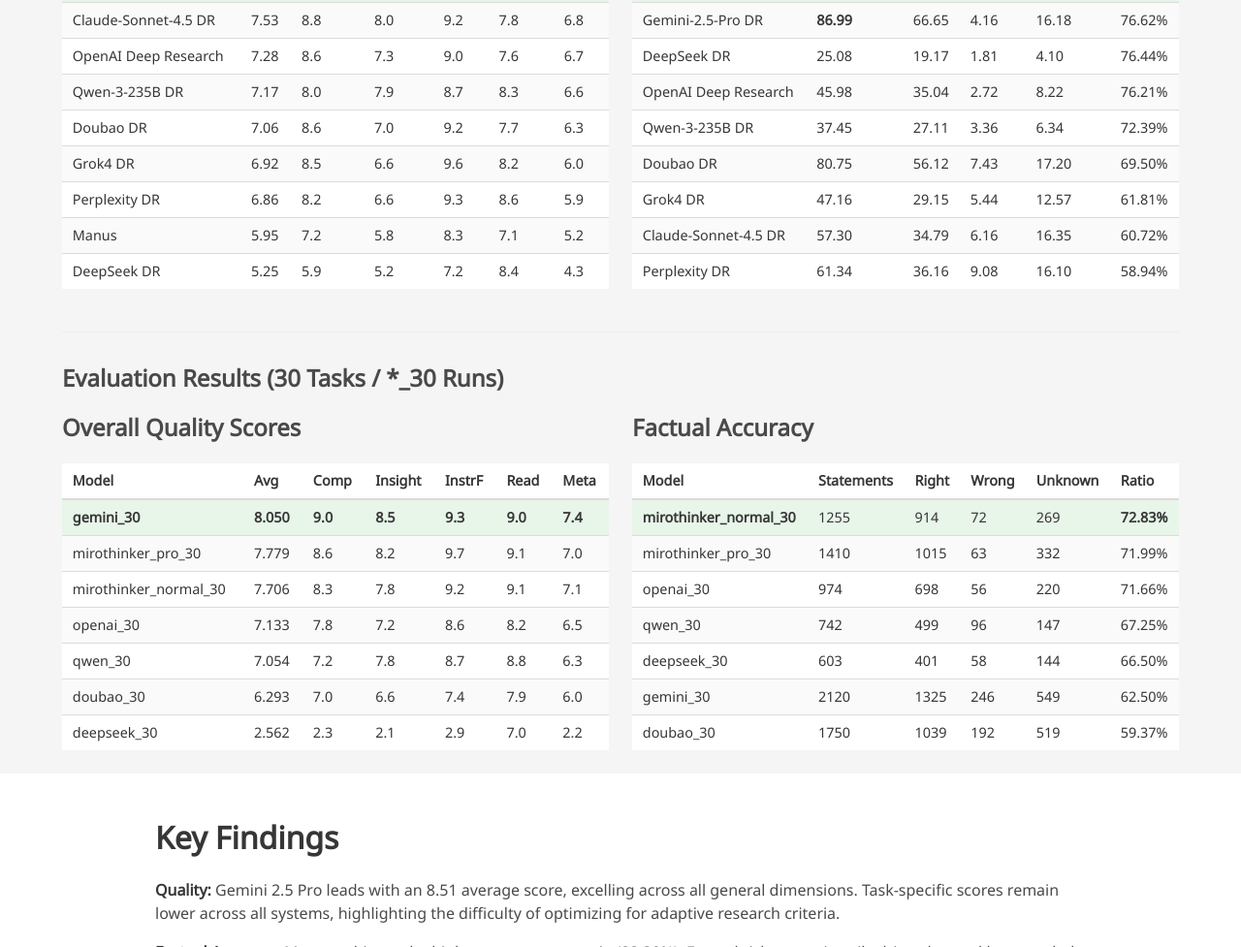
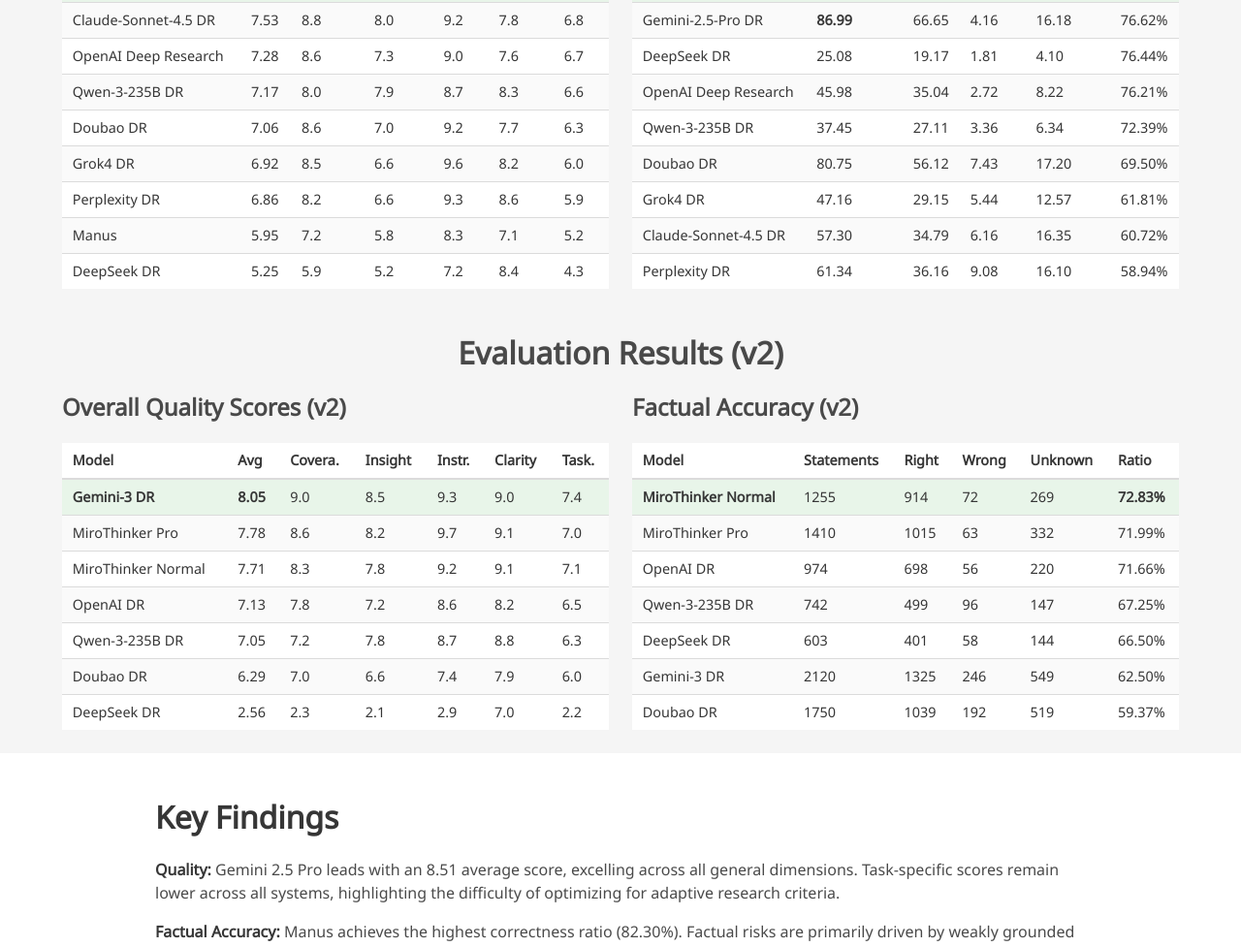
Before and after one commit to Infinity-AILab/deep_research_eval, a plain HTML site: page index.html in a window 1280 px wide. Shown: the part 3154-4131 px from the top of the page at 97% size. Drawn offline with nearby package versions, Linux system fonts and the light colour scheme; some icons are missing; a web font is replaced by a local one.

Commit message:
Update index.html

```diff
--- a/index.html
+++ b/index.html
@@ -448,40 +448,45 @@
               </div>
             </div>
           </div>
-<hr style="margin: 2rem 0; border: 0; border-top: 1px solid #eee;">
+        </div>
+      </div>
+    </div>
+  </section>
 
-<h3 class="title is-4" style="margin-top: 0.5rem;">Evaluation Results (30 Tasks / *_30 Runs)</h3>
-
+  <section class="hero is-light is-small">
+  <div class="hero-body">
+    <div class="container">
+      <h2 class="title is-3 has-text-centered">Evaluation Results (v2)</h2>
+      <div class="content">
         <div class="columns">
-  <!-- Overall Quality Scores (v2) -->
           <div class="column">
-    <h3 class="title is-4">Overall Quality Scores</h3>
+            <h3 class="title is-4">Overall Quality Scores (v2)</h3>
             <div style="overflow-x: auto;">
               <table class="table is-striped is-fullwidth" style="font-size: 0.9rem;">
                 <thead>
                   <tr>
                     <th>Model</th>
                     <th>Avg</th>
-            <th>Comp</th>
+                    <th>Covera.</th>
                     <th>Insight</th>
-            <th>InstrF</th>
-            <th>Read</th>
-            <th>Meta</th>
+                    <th>Instr.</th>
+                    <th>Clarity</th>
+                    <th>Task.</th>
                   </tr>
                 </thead>
                 <tbody>
                   <tr style="background-color: #e8f5e9;">
-            <td><strong>gemini_30</strong></td>
-            <td><strong>8.050</strong></td>
-            <td><strong>9.0</strong></td>
-            <td><strong>8.5</strong></td>
-            <td><strong>9.3</strong></td>
-            <td><strong>9.0</strong></td>
-            <td><strong>7.4</strong></td>
+                    <td><strong>Gemini-3 DR</strong></td>
+                    <td><strong>8.05</strong></td>
+                    <td>9.0</td>
+                    <td>8.5</td>
+                    <td>9.3</td>
+                    <td>9.0</td>
+                    <td>7.4</td>
                   </tr>
                   <tr>
-            <td>mirothinker_pro_30</td>
-            <td>7.779</td>
+                    <td>MiroThinker Pro</td>
+                    <td>7.78</td>
                     <td>8.6</td>
                     <td>8.2</td>
                     <td>9.7</td>
@@ -489,8 +494,8 @@
                     <td>7.0</td>
                   </tr>
                   <tr>
-            <td>mirothinker_normal_30</td>
-            <td>7.706</td>
+                    <td>MiroThinker Normal</td>
+                    <td>7.71</td>
                     <td>8.3</td>
                     <td>7.8</td>
                     <td>9.2</td>
@@ -498,8 +503,8 @@
                     <td>7.1</td>
                   </tr>
                   <tr>
-            <td>openai_30</td>
-            <td>7.133</td>
+                    <td>OpenAI DR</td>
+                    <td>7.13</td>
                     <td>7.8</td>
                     <td>7.2</td>
                     <td>8.6</td>
@@ -507,8 +512,8 @@
                     <td>6.5</td>
                   </tr>
                   <tr>
-            <td>qwen_30</td>
-            <td>7.054</td>
+                    <td>Qwen-3-235B DR</td>
+                    <td>7.05</td>
                     <td>7.2</td>
                     <td>7.8</td>
                     <td>8.7</td>
@@ -516,8 +521,8 @@
                     <td>6.3</td>
                   </tr>
                   <tr>
-            <td>doubao_30</td>
-            <td>6.293</td>
+                    <td>Doubao DR</td>
+                    <td>6.29</td>
                     <td>7.0</td>
                     <td>6.6</td>
                     <td>7.4</td>
@@ -525,8 +530,8 @@
                     <td>6.0</td>
                   </tr>
                   <tr>
-            <td>deepseek_30</td>
-            <td>2.562</td>
+                    <td>DeepSeek DR</td>
+                    <td>2.56</td>
                     <td>2.3</td>
                     <td>2.1</td>
                     <td>2.9</td>
@@ -538,9 +543,8 @@
             </div>
           </div>
 
-  <!-- Factual Accuracy (v2) -->
           <div class="column">
-    <h3 class="title is-4">Factual Accuracy</h3>
+            <h3 class="title is-4">Factual Accuracy (v2)</h3>
             <div style="overflow-x: auto;">
               <table class="table is-striped is-fullwidth" style="font-size: 0.9rem;">
                 <thead>
@@ -555,7 +559,7 @@
                 </thead>
                 <tbody>
                   <tr style="background-color: #e8f5e9;">
-            <td><strong>mirothinker_normal_30</strong></td>
+                    <td><strong>MiroThinker Normal</strong></td>
                     <td>1255</td>
                     <td>914</td>
                     <td>72</td>
@@ -563,7 +567,7 @@
                     <td><strong>72.83%</strong></td>
                   </tr>
                   <tr>
-            <td>mirothinker_pro_30</td>
+                    <td>MiroThinker Pro</td>
                     <td>1410</td>
                     <td>1015</td>
                     <td>63</td>
@@ -571,7 +575,7 @@
                     <td>71.99%</td>
                   </tr>
                   <tr>
-            <td>openai_30</td>
+                    <td>OpenAI DR</td>
                     <td>974</td>
                     <td>698</td>
                     <td>56</td>
@@ -579,7 +583,7 @@
                     <td>71.66%</td>
                   </tr>
                   <tr>
-            <td>qwen_30</td>
+                    <td>Qwen-3-235B DR</td>
                     <td>742</td>
                     <td>499</td>
                     <td>96</td>
@@ -587,7 +591,7 @@
                     <td>67.25%</td>
                   </tr>
                   <tr>
-            <td>deepseek_30</td>
+                    <td>DeepSeek DR</td>
                     <td>603</td>
                     <td>401</td>
                     <td>58</td>
@@ -595,7 +599,7 @@
                     <td>66.50%</td>
                   </tr>
                   <tr>
-            <td>gemini_30</td>
+                    <td>Gemini-3 DR</td>
                     <td>2120</td>
                     <td>1325</td>
                     <td>246</td>
@@ -603,7 +607,7 @@
                     <td>62.50%</td>
                   </tr>
                   <tr>
-            <td>doubao_30</td>
+                    <td>Doubao DR</td>
                     <td>1750</td>
                     <td>1039</td>
                     <td>192</td>
@@ -619,7 +623,6 @@
     </div>
   </div>
 </section>
-
 
   <section class="section">
     <div class="container is-max-desktop">
```
Lines whose indentation alone changed are shown as unchanged.
